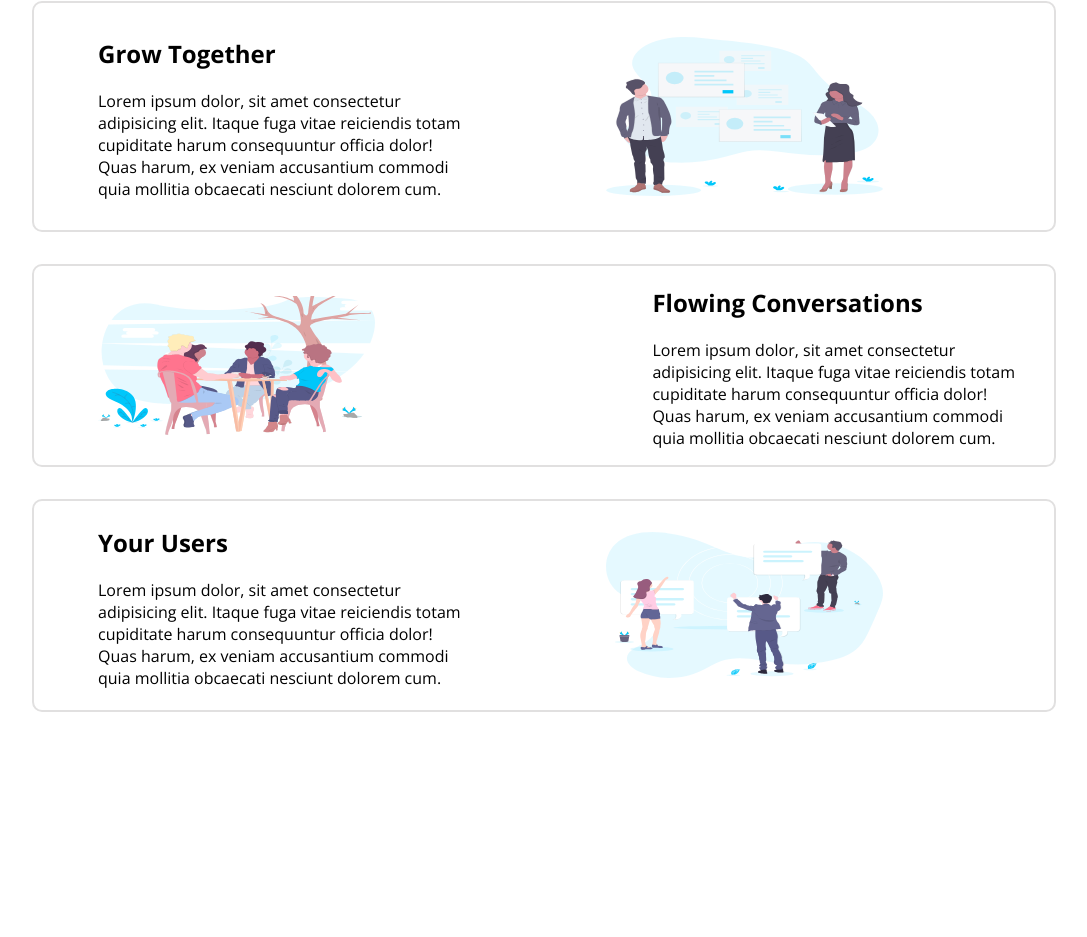
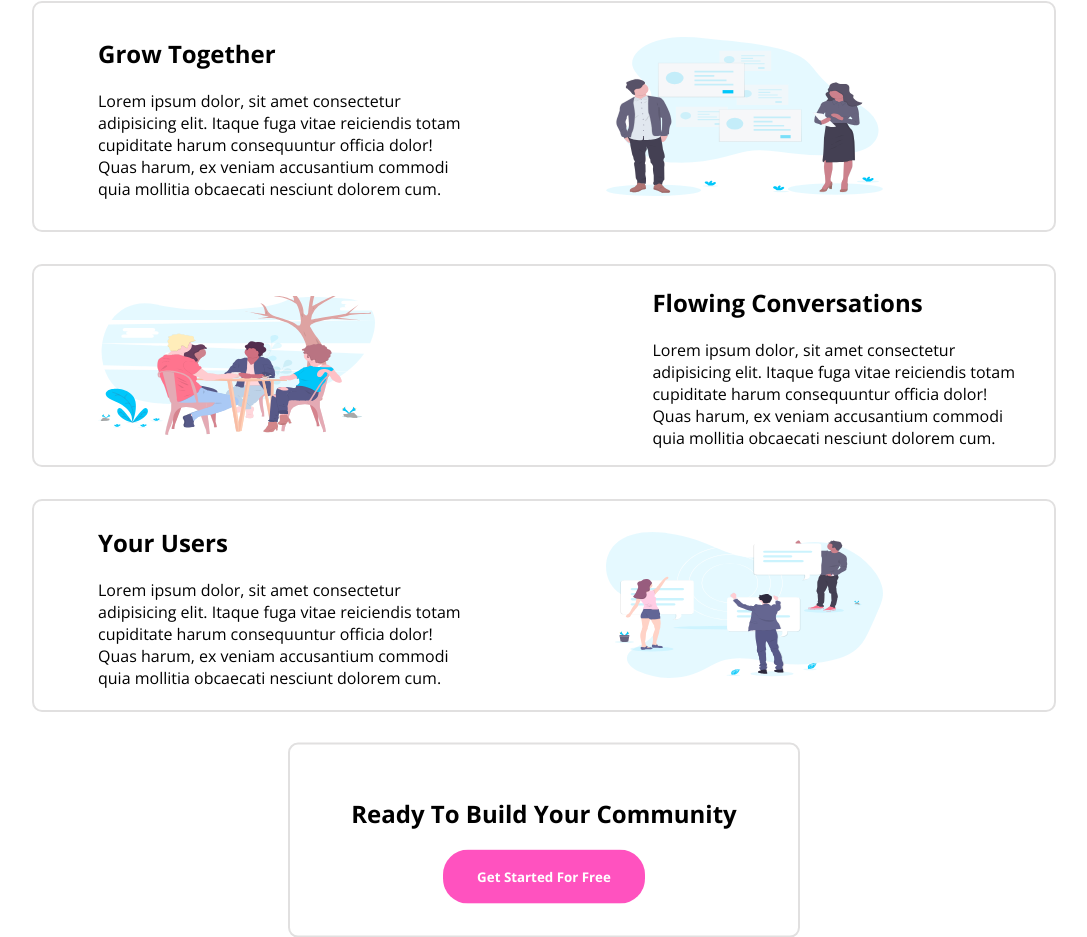
Before and after one commit to Aditharun89/Huddle-Landing, a plain HTML site: page index.html in a window 1280 px wide. Shown: the part 895-1832 px from the top of the page, without its empty margins (96-1183 px from the left). Before the commit the page ends 1735 px from the top, so only its background shows below. Drawn offline with nearby package versions, Linux system fonts and the light colour scheme.

Commit message:
added absolute section

```diff
--- a/index.html
+++ b/index.html
@@ -60,6 +60,14 @@
         <img src="./images/illustration-your-users.svg" alt="Your Users Illustration">
       </div>
     </div>
+  </section>
+  <section id="absoluteSection">
+    <div>
+      <h2>Ready To Build Your Community</h2>
+      <button>Get Started For Free</button>
+    </div>
+  </section>
+
 
 </body>
 </html>
--- a/styles.css
+++ b/styles.css
@@ -127,3 +127,25 @@ nav button{
 .infoImageContainer:nth-of-type(1){
     justify-content: flex-start;
 }
+#absoluteSection{
+    position: relative;
+}
+
+#absoluteSection div{
+    border: 2px solid rgb(225, 224, 224);
+    background-color: white;
+    text-align: center;
+    padding: 2rem 3rem;
+    width: 40%;
+    border-radius: 10px;
+    position: absolute;
+    left: 50%;
+    transform: translate(-50%, -50%);
+}
+
+#absoluteSection button{
+    padding: 1rem 2rem;
+    border-radius: 25px;
+    background-color: hsl(322, 100%, 66%);
+    color: white;
+}
```
